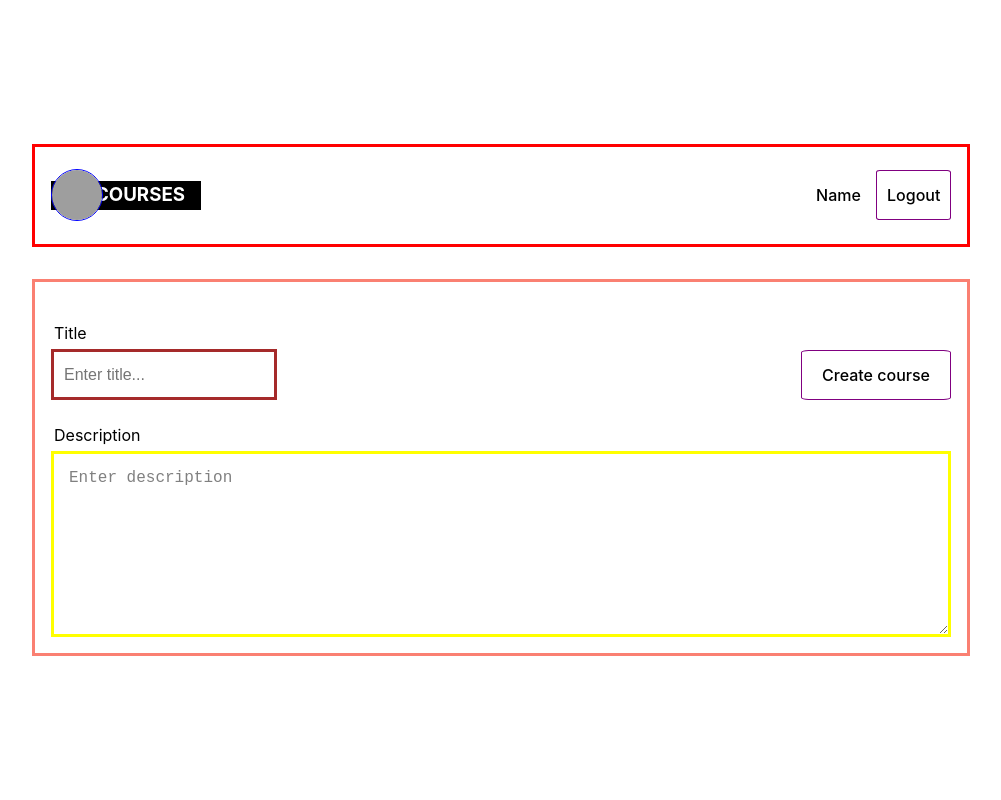
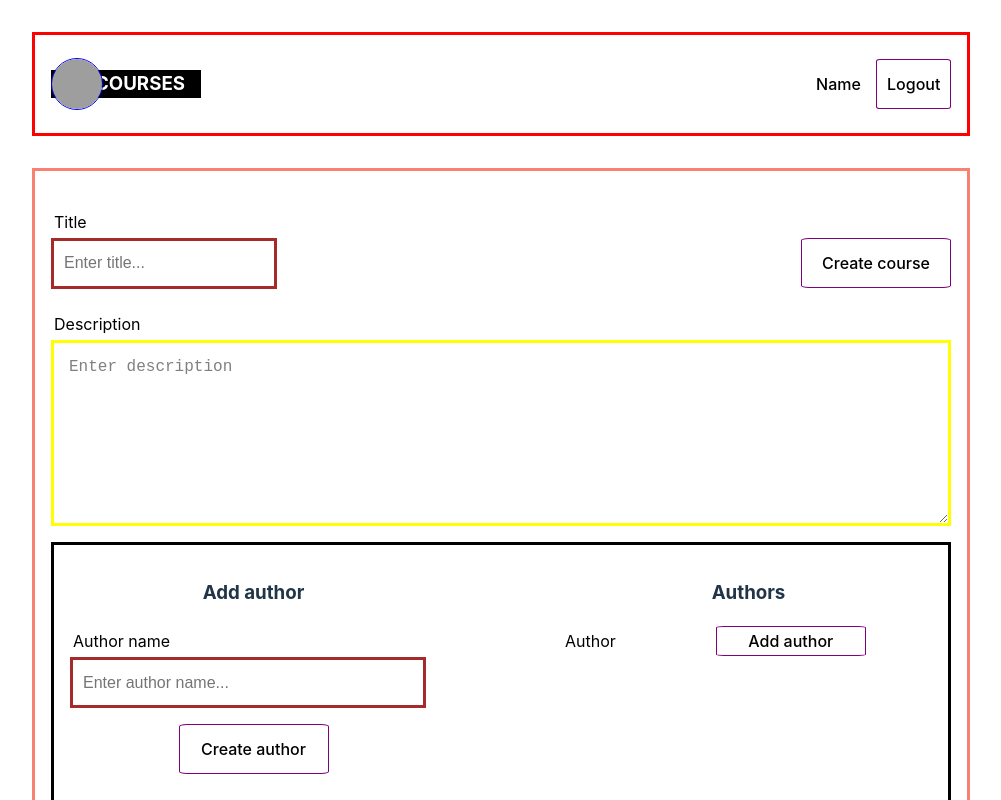
Before and after one commit to caoh29/epam, a React (Vite) app in the folder react/HT_1/courses-app/: page / in a window 1280 px wide. Both pictures are taken after typing "Sample" into the empty fields and a click on the button "Add new course". Shown: the top 800 px of the page, without its empty margins (139-1140 px from the left). Built offline with nearby package versions, Linux system fonts and the light colour scheme; grey boxes are pictures that could not be loaded.

Commit message:
Finishing UI for CreateCourse

```diff
--- a/react/HT_1/courses-app/src/common/Button/Button.jsx
+++ b/react/HT_1/courses-app/src/common/Button/Button.jsx
@@ -2,7 +2,7 @@ import styled from "styled-components";
 
 const Btn = styled.button`
     border-radius: 5%;
-    padding: 10px;
+    padding: ${props => props.padding ? props.padding : "10px"};
     cursor: pointer;
     align-self: center;
     justify-self: ${props => props.justifySelf ? props.justifySelf : "center"};
@@ -20,6 +20,7 @@ const Btn = styled.button`
 function Button (props) {
     return (
         <Btn
+            padding={props.padding}
             justifySelf={props.justifySelf}
             margin={props.margin}
             gridColumn={props.gridColumn}
--- a/react/HT_1/courses-app/src/components/CreateCourse/CreateCourse.jsx
+++ b/react/HT_1/courses-app/src/components/CreateCourse/CreateCourse.jsx
@@ -16,6 +16,25 @@ const GridContainer2x2 = styled.div`
     display: grid;
     grid-template-columns: 1fr 1fr;
     grid-template-rows: 1fr 1fr;
+    ${props => props.gridGap ? `grid-gap: ${props.gridGap};` : ""}
+    ${props => props.rowGap ? `row-gap: ${props.rowGap};` : ""}
+    ${props => props.columnGap ? `column-gap: ${props.columnGap};` : ""}
+    padding: ${props => props.padding ? props.padding : "0"};
+    margin: ${props => props.margin ? props.margin : "0"};
+    ${props => props.borderColor ? `border: 3px solid ${props.borderColor};` : ""}
+`;
+
+const CellContainer = styled.div`
+    padding: ${props => props.padding ? props.padding : "0"};
+    margin: ${props => props.margin ? props.margin : "0"};
+    ${props => props.display ? `display: ${props.display};` : ""}
+    ${props => props.flexDirection ? `flex-direction: ${props.flexDirection};` : ""}
+    ${props => props.gridColumn ? `grid-column: ${props.gridColumn};` : ""}
+    ${props => props.gridRow ? `grid-row: ${props.gridRow};` : ""}
+    ${props => props.gridTemplateColumns ? `grid-template-columns: ${props.gridTemplateColumns};` : ""}
+    ${props => props.gridTemplateRows ? `grid-template-rows: ${props.gridTemplateRows};` : ""}
+    ${props => props.rowGap ? `row-gap: ${props.rowGap};` : ""}
+    ${props => props.columnGap ? `column-gap: ${props.columnGap};` : ""}
 `;
 
 const Label = styled.label`
@@ -48,6 +67,17 @@ const TextArea = styled.textarea`
     ${props => props.alignSelf ? `align-self: ${props.alignSelf};` : ""}
 `;
 
+const Paragrapgh = styled.p`
+    padding: 0;
+    color: ${props => props.color ? props.color : "black"};
+    font-size: ${props => props.fontSize ? props.fontSize : "1em"};
+    margin: ${props => props.margin ? props.margin : "0"};
+    text-align: ${props => props.textAlign ? props.textAlign : "left"};
+    ${props => props.gridColumn ? `grid-column: ${props.gridColumn};` : ""}
+    ${props => props.gridRow ? `grid-row: ${props.gridRow};` : ""}
+    ${props => props.alignSelf ? `align-self: ${props.alignSelf};` : ""}
+`;
+
 function CreateCourse (props) {
 
     return (
@@ -74,6 +104,65 @@ function CreateCourse (props) {
             </GridContainer2x2>
             <Label htmlFor="TextArea" margin="20px 0 0 0">Description</Label>
             <TextArea id="TextArea" defaultValue="Enter description"/>
+            <GridContainer2x2 padding="1rem" borderColor="black" margin="1rem 0" rowGap="3rem" columnGap="8rem">
+                <CellContainer display="flex" flexDirection="column" gridColumn="1" gridRow="1">
+                    <h3>Add author</h3>
+                    <Input
+                        labelText="Author name"
+                        borderColor="brown"
+                        width="90%"
+                        placeHolder="Enter author name..."
+                    />
+                    <Button
+                        width="150px"
+                        margin="1rem 0 0 0"
+                        onClick={() => {}}>
+                            Create author
+                    </Button>
+                </CellContainer>
+                <CellContainer display="flex" flexDirection="column" gridColumn="1" gridRow="2">
+                    <h3>Duration</h3>
+                    <Input
+                        labelText="Duration"
+                        borderColor="brown"
+                        width="90%"
+                        placeHolder="Enter duration in minutes..."
+                    />
+                    <Paragrapgh fontSize="1.5em" margin="1rem 0 0 0">
+                        Duration: <span><b>00:00</b></span> hours
+                    </Paragrapgh>
+                </CellContainer>
+                <CellContainer display="flex" flexDirection="column" gridColumn="2" gridRow="1">
+                    <h3>Authors</h3>
+                    <CellContainer display="flex">
+                        <Paragrapgh margin="0 100px 0 0" alignSelf="center">
+                            Author
+                        </Paragrapgh>
+                        <Button
+                            width="150px"
+                            height="30px"
+                            padding="0"
+                            onClick={() => {}}>
+                                Add author
+                        </Button>
+                    </CellContainer>
+                </CellContainer>
+                <CellContainer display="flex" flexDirection="column" gridColumn="2" gridRow="2">
+                    <h3>Course authors</h3>
+                    <CellContainer display="flex">
+                        <Paragrapgh margin="0 100px 0 0" alignSelf="center">
+                            Author
+                        </Paragrapgh>
+                        <Button
+                            width="150px"
+                            height="30px"
+                            padding="0"
+                            onClick={() => {}}>
+                                Delete author
+                        </Button>
+                    </CellContainer>
+                </CellContainer>
+            </GridContainer2x2>
         </CreateCourseContainer>
     );
 }
```
